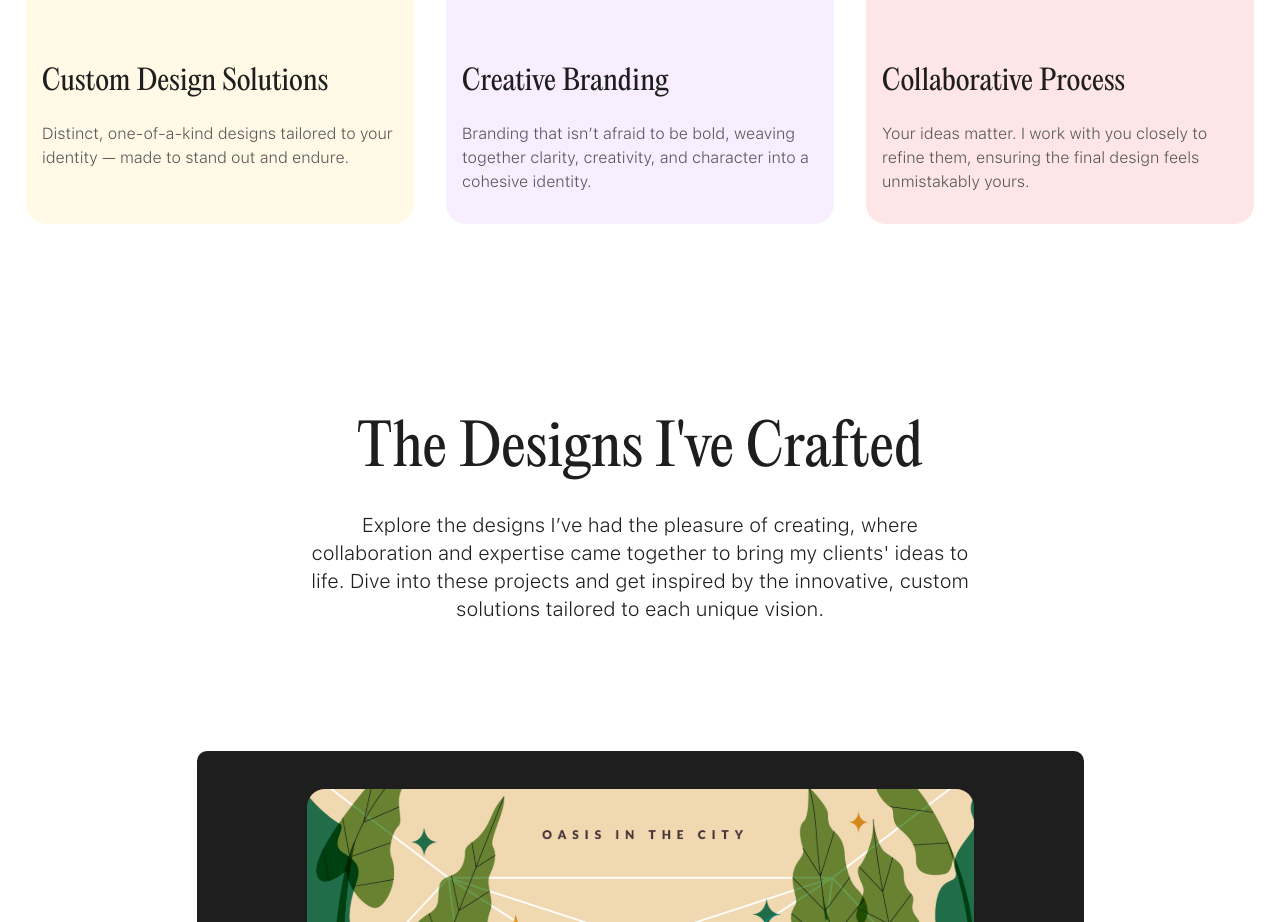
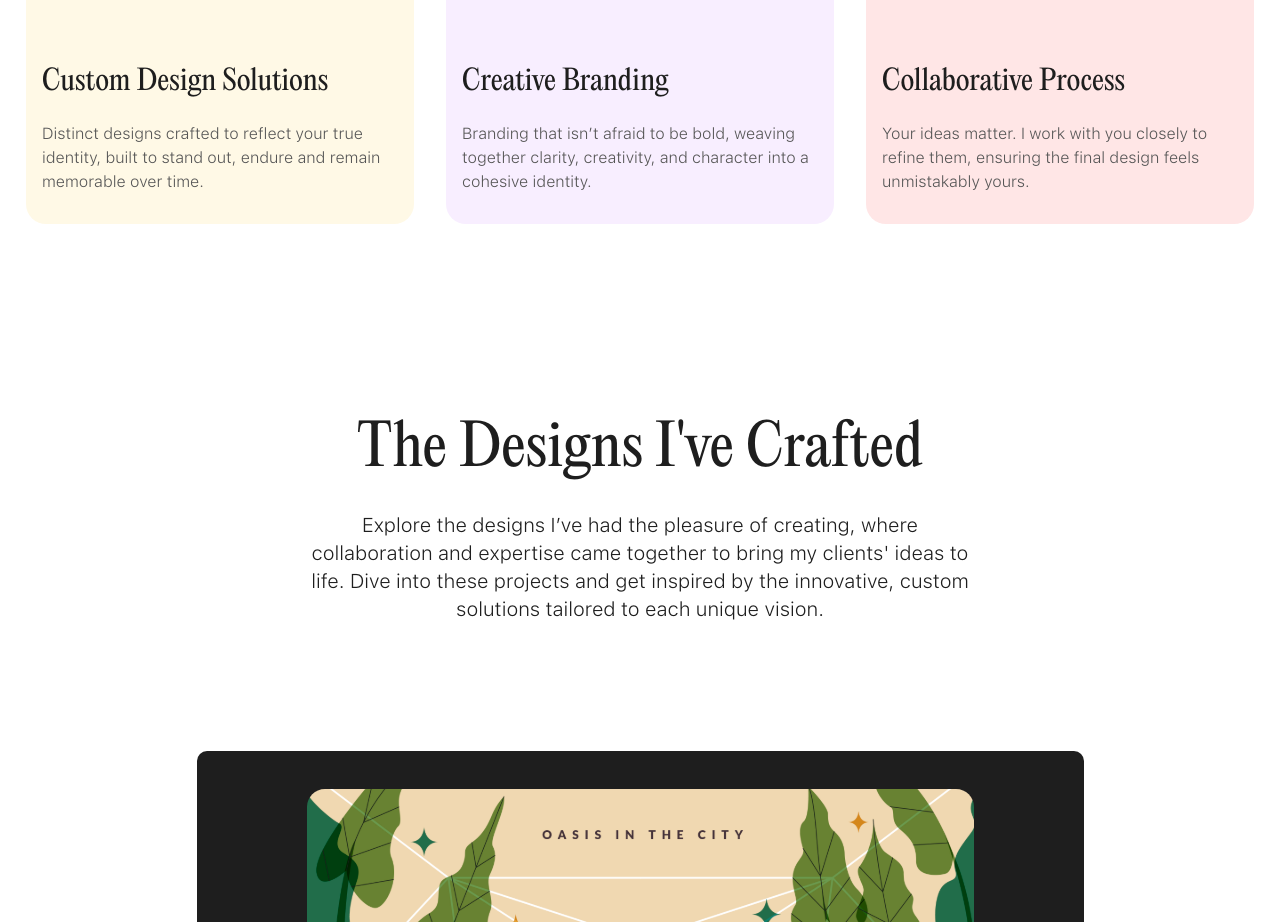
Before and after one commit to JakubRasken/my-portfolio, a React (Vite) app in the folder frontend/: page / in a window 1280 px wide. Shown: the part 1720-2642 px from the top of the page. Built offline with nearby package versions, Linux system fonts and the light colour scheme; a web font is replaced by a local one.

Commit message:
finish services

```diff
--- a/frontend/src/components/Services.tsx
+++ b/frontend/src/components/Services.tsx
@@ -67,7 +67,7 @@ const Services: React.FC = () => {
               <div>
                 <h2>Custom Design Solutions</h2>
                 <p>
-                  Distinct, one-of-a-kind designs tailored to your identity — made to stand out and endure.
+                  Distinct designs crafted to reflect your true identity, built to stand out, endure and remain memorable over time.
                 </p>
               </div>
             </div>
```
